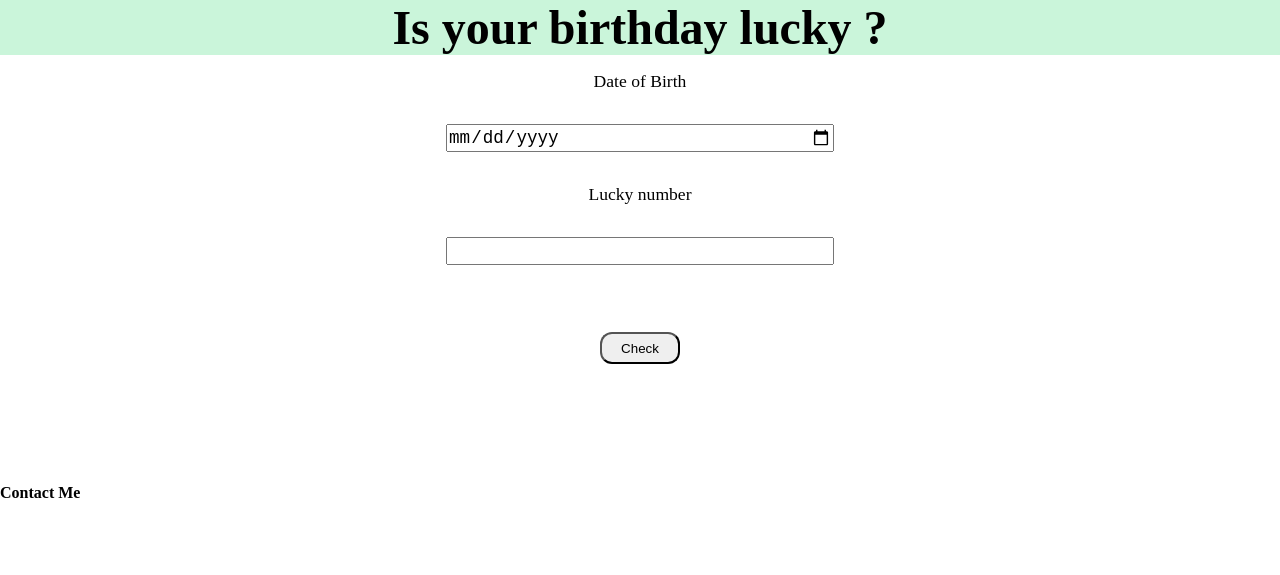
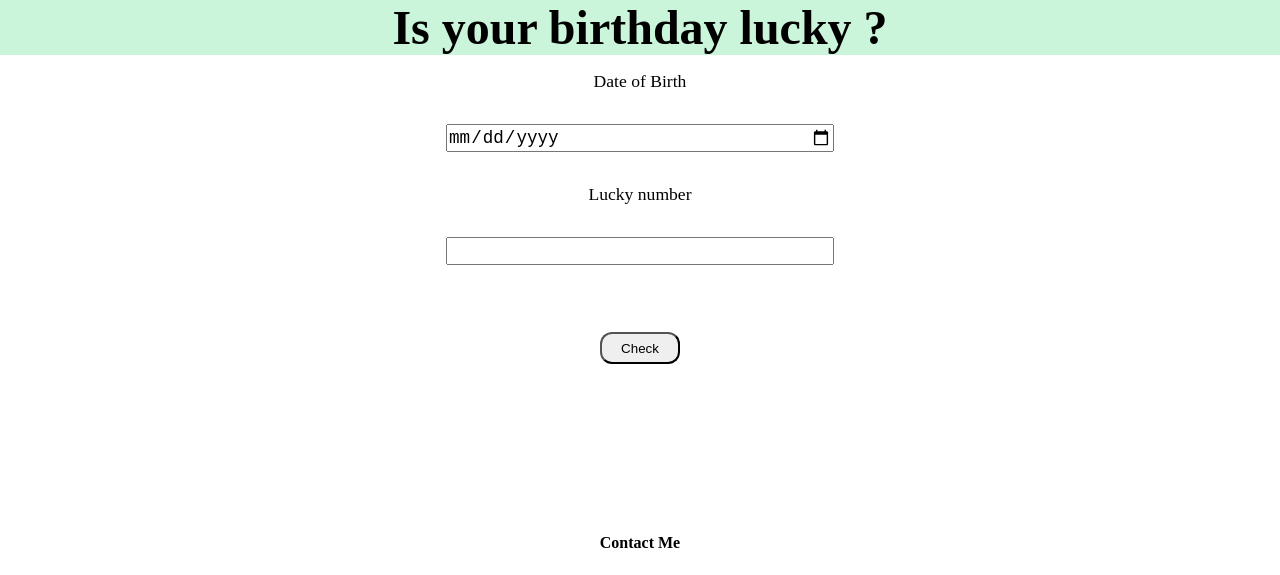
Before and after one commit to prateekanand37/Is-your-birthday-lucky--, a plain HTML site: page index.html in a window 1280 px wide. Drawn offline with Linux system fonts and the light colour scheme.

Commit message:
Update my-css.css

```diff
--- a/my-css.css
+++ b/my-css.css
@@ -45,3 +45,20 @@ label{
     margin-top: 2rem;
     border-radius: 68px;
 }
+.footer{
+    width: 100%;
+    text-align: center;
+    padding: 30px 0;
+}
+.footer h4{
+    margin-bottom: 25px;
+    margin-top: 20px;
+    font-weight: 600;
+}
+
+.icons .fa{
+    color: #f44336;
+    margin: 0 13px;
+    cursor: pointer;
+    padding: 18px 0;
+}
```
